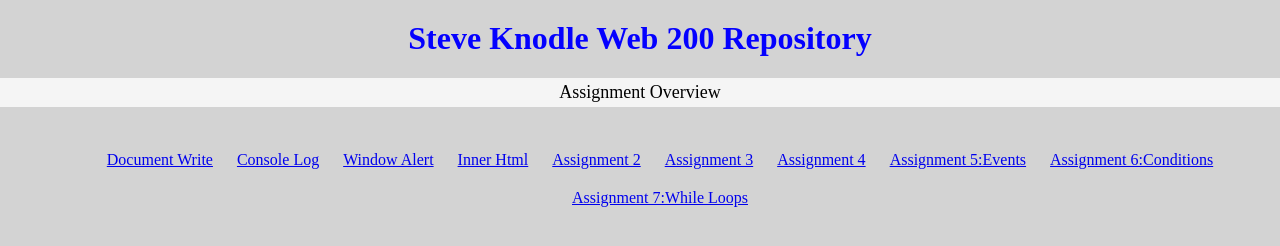
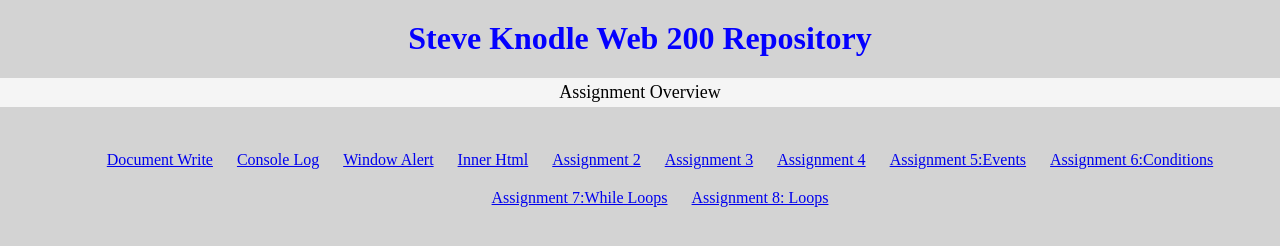
Before and after one commit to steviek114/steviek114.github.io, a plain HTML site: page web200/index.html in a window 1280 px wide. Drawn offline with Linux system fonts and the light colour scheme.

Commit message:
Update index.html

```diff
--- a/web200/index.html
+++ b/web200/index.html
@@ -19,6 +19,7 @@
        <li><a href="https://steviek114.github.io/web200/assignment5Events.html">Assignment 5:Events</a></li>
       <li><a href="https://steviek114.github.io/web200/assignment6Conditions.html">Assignment 6:Conditions</a></li>
       <li><a href="https://steviek114.github.io/web200/assignment7.html">Assignment 7:While Loops</a></li>
+      <li><a href="https://steviek114.github.io/web200/loops.html">Assignment 8: Loops</a></li>
     </ul>
   </body>
 </html>
```
